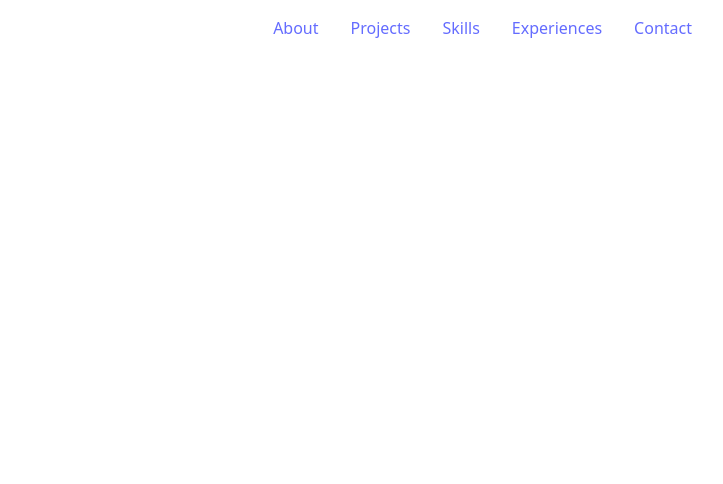
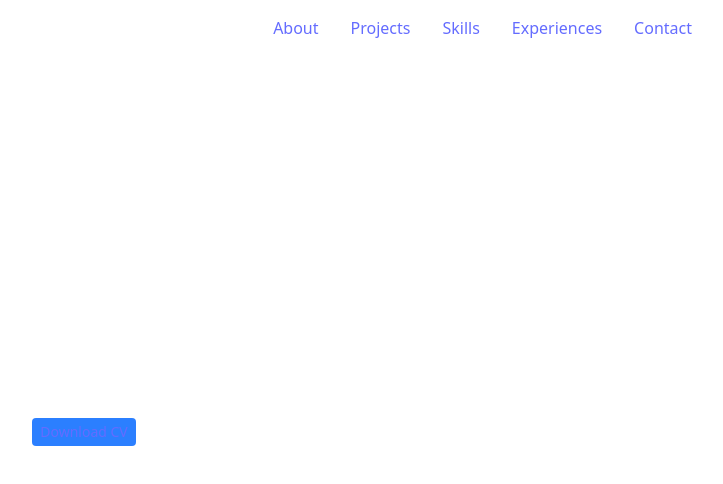
Before and after one commit to xuantam-h/xuantam-hoang-26, a React (Vite) app: page / in a window 1280 px wide. Shown: the top 484 px of the page, without its empty margins (556-1279 px from the left). Built offline with nearby package versions, Linux system fonts and the light colour scheme.

Commit message:
Created Button component

```diff
--- a/src/App.tsx
+++ b/src/App.tsx
@@ -1,13 +1,14 @@
 import { Container } from './layouts/Container'
 import { Navbar } from './layouts/Navbar'
 import { Hero } from './components/sections/Hero'
+import { Header } from './layouts/Header'
 import './App.css'
 
 function App() {
 
   return (
     <>
-      <Navbar />
+      <Header />
       <main>
         <Hero />
       </main>
--- a/src/components/sections/Hero.tsx
+++ b/src/components/sections/Hero.tsx
@@ -1,9 +1,16 @@
+import { Button } from '../ui/Button'
+
 export const Hero = () => {
         return (
-            <section id="hero" className="min-h-screen flex items-center justify-center">
-                <h1 className="text-4xl font-bold text-center text-white">
-                    Hi, I'm Xuan-Tam.
-                </h1>
+            <section id="hero" className="min-h-screen flex items-center justify-center text-center">
+                <div className="hero-content">
+                    <h1 className="text-4xl font-bold text-center text-white">
+                        Hi, I'm Xuan-Tam.
+                    </h1>
+                    <Button href="#about" size="sm">
+                        Download CV
+                    </Button>
+                </div>
             </section>
         )
 }
--- /dev/null
+++ b/src/components/ui/Button.tsx
@@ -0,0 +1,26 @@
+type ButtonProps = {
+    size?: 'sm' | 'md' | 'lg',
+    children: React.ReactNode,
+    href: string
+}
+
+export const Button = ({ size, children, href}: ButtonProps) => {
+
+    let sizeClasses = "py-2 px-4 rounded mt-4"
+    switch(size) {
+        case 'sm':
+            sizeClasses = "py-1 px-2 text-sm rounded mt-2"
+            break
+        case 'lg':
+            sizeClasses = "py-3 px-6 rounded mt-6"
+            break
+        default:
+            sizeClasses = "py-2 px-4 rounded mt-4"
+    }
+
+    return (
+        <a href={href} className={`inline-flex text-center bg-blue-500 text-white ${sizeClasses} hover:bg-blue-600 transition-colors duration-300`}>
+            {children}
+        </a>
+    )
+}
--- /dev/null
+++ b/src/layouts/Header.tsx
@@ -0,0 +1,9 @@
+import { Navbar } from "./Navbar"
+
+export const Header = () => {
+    return (
+        <header>
+            <Navbar />
+        </header>
+    )
+}
--- a/src/layouts/Navbar.tsx
+++ b/src/layouts/Navbar.tsx
@@ -2,6 +2,7 @@ import { navLinks } from "../data/nav"
 
 export const Navbar = () => {
     return (
+        <header>
             <nav className="flex justify-between text-white py-4 fixed top-0 z-10 w-full px-8">
                 <p>Xuan-Tam H.</p>
                 <ul className="flex justify-end space-x-8">
@@ -12,5 +13,6 @@ export const Navbar = () => {
                     ))}
                 </ul>
             </nav>
+        </header>
     )
 }
```
Also changed, not shown: 2 other files (tests, documents, lock files or other folders). Lines whose indentation alone changed are shown as unchanged.
